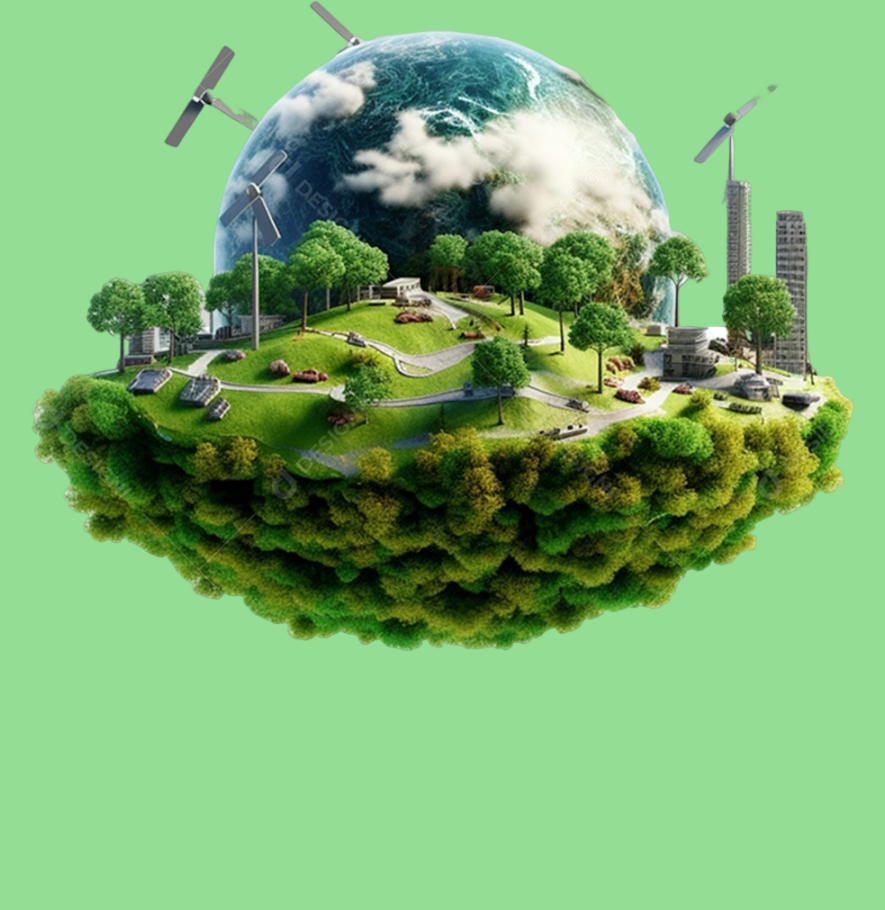
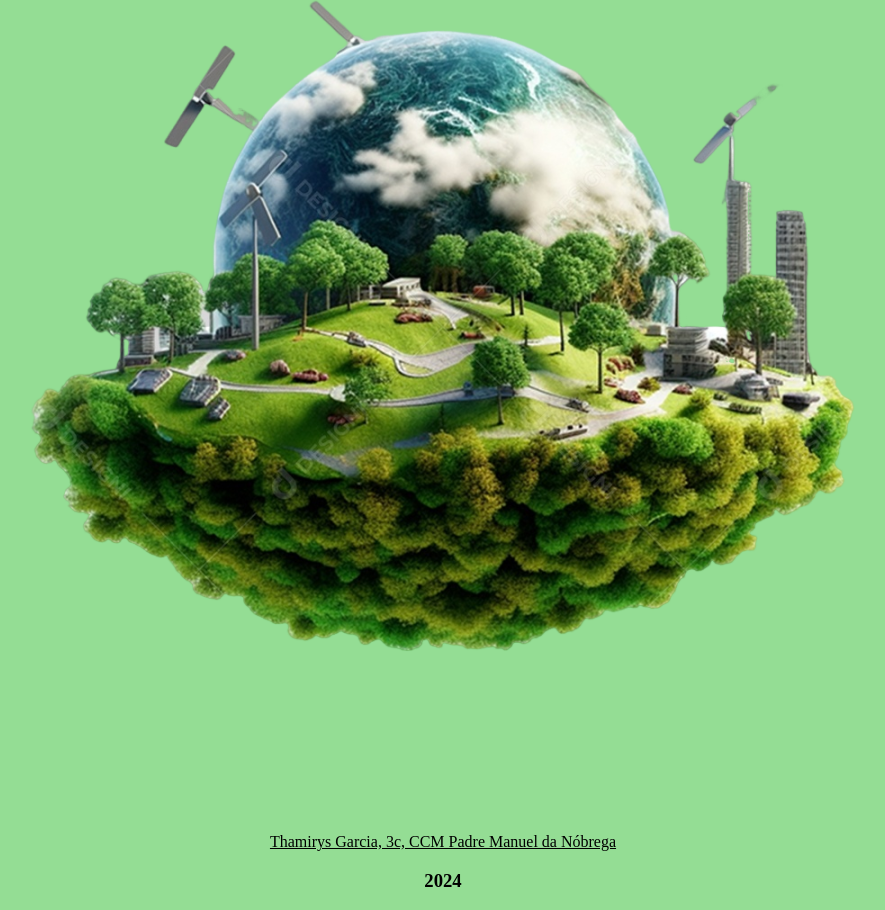
Before and after one commit to thamirys123/mirys-plus, a plain HTML site: page index.html in a window 1280 px wide. Shown: the part 1280-2190 px from the top of the page, without its empty margins (197-1082 px from the left). Before the commit the page ends 2105 px from the top, so only its background shows below. Drawn offline with Linux system fonts and the light colour scheme.

Commit message:
Update index.html

```diff
--- a/index.html
+++ b/index.html
@@ -39,3 +39,9 @@ A instalação desse tipo de tecnologia é mais rápida, fácil e barata, além
 </tag>
 </html>
  <img src="imagem.jpg.png">
+
+
+<footer>
+   <p><u>Thamirys Garcia, 3c, CCM Padre Manuel da Nóbrega</u></p>
+   <h3>2024</h3>
+</footer>
```
